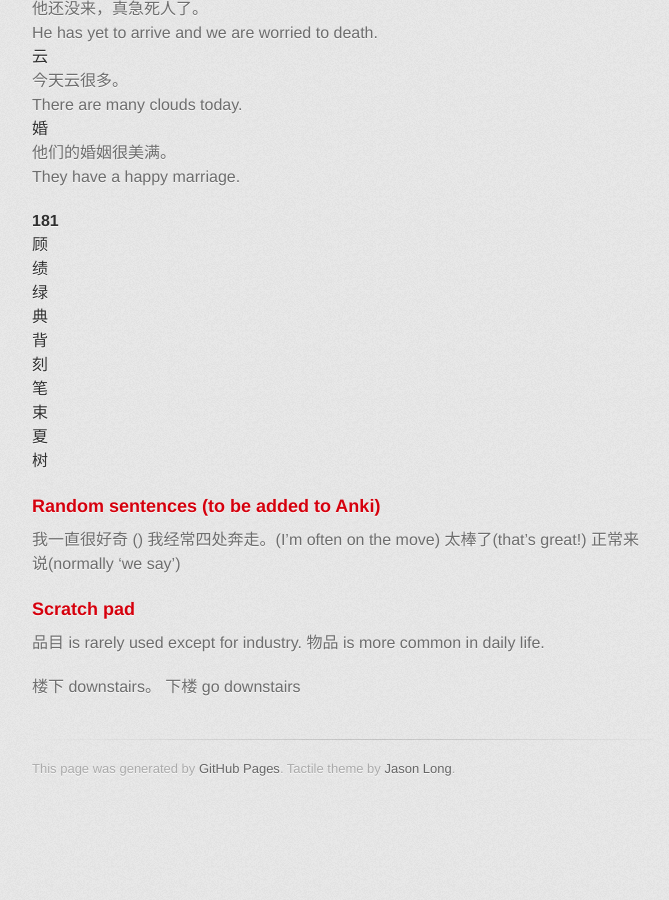
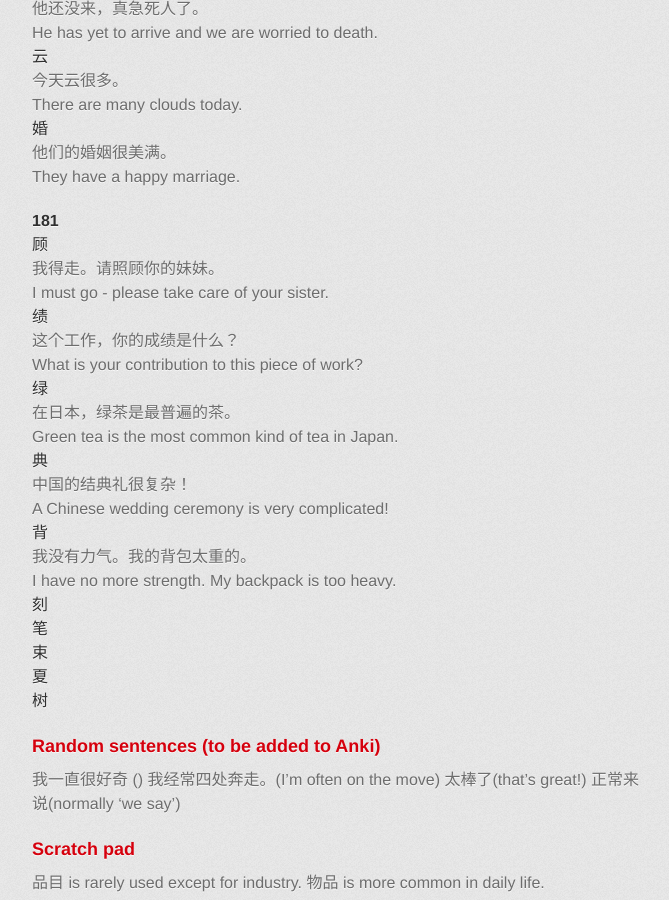
Before and after one commit to axiomiety/axiomiety.github.io, a Jekyll site: the page built from llog/mandarin.markdown, in a window 1280 px wide and 900 px high, scrolled down 12872 px. Shown: the whole window, without its empty margins (298-967 px from the left). Built offline with Jekyll 4.4.1, drawn with Linux system fonts in a browser that asks for light colours; nearby versions of some CDN libraries; some web fonts are replaced; before the commit the page ends 13680 px from its top, so only the background shows below that.

Commit message:
mandarin

```diff
--- a/llog/mandarin.markdown
+++ b/llog/mandarin.markdown
@@ -634,20 +634,20 @@ Character|Sentence|Translation
 
 <dl>
   <dt>顾</dt>
-  <dd></dd>
-  <dd></dd>
+  <dd>我得走。请照顾你的妹妹。</dd>
+  <dd>I must go - please take care of your sister.</dd>
   <dt>绩</dt>
-  <dd></dd>
-  <dd></dd>
+  <dd>这个工作，你的成绩是什么？</dd>
+  <dd>What is your contribution to this piece of work?</dd>
   <dt>绿</dt>
-  <dd></dd>
-  <dd></dd>
+  <dd>在日本，绿茶是最普遍的茶。</dd>
+  <dd>Green tea is the most common kind of tea in Japan.</dd>
   <dt>典</dt>
-  <dd></dd>
-  <dd></dd>
+  <dd>中国的结典礼很复杂！</dd>
+  <dd>A Chinese wedding ceremony is very complicated!</dd>
   <dt>背</dt>
-  <dd></dd>
-  <dd></dd>
+  <dd>我没有力气。我的背包太重的。</dd>
+  <dd>I have no more strength. My backpack is too heavy.</dd>
   <dt>刻</dt>
   <dd></dd>
   <dd></dd>
```
